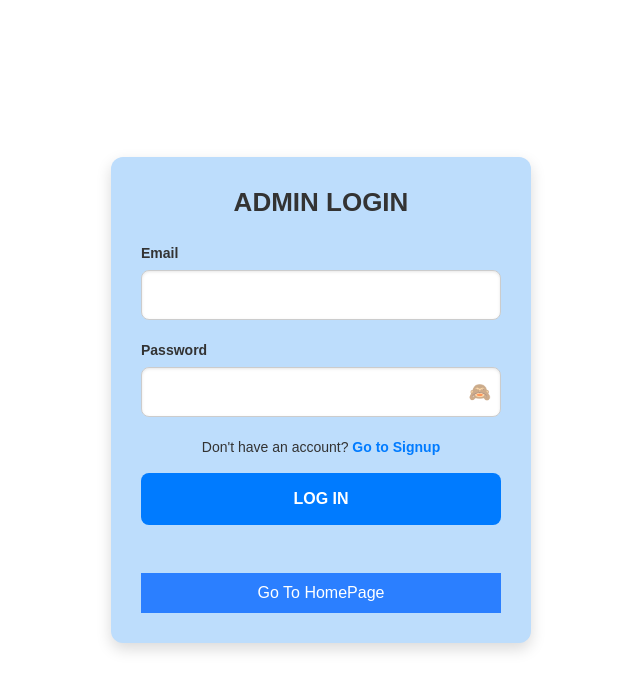
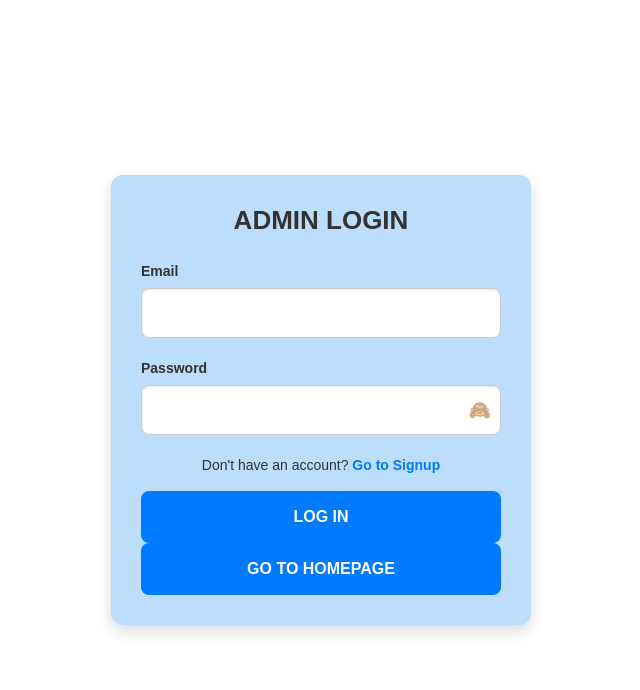
Before and after one commit to Yashwanthmalviya/my-app, a React (Vite) app: page /admin-login in a window 1280 px wide. Shown: the top 690 px of the page, without its empty margins (319-959 px from the left). Built offline with nearby package versions, Linux system fonts and the light colour scheme.

Commit message:
Update AdminLogin.jsx

```diff
--- a/src/pages/AdminLogin.jsx
+++ b/src/pages/AdminLogin.jsx
@@ -87,8 +87,8 @@ const AdminLogin = () => {
                 </form>
                  <Link to={"https://erp-dashboard-azure.vercel.app/"} >
                     <button
-                        type="submit"
-                        className="w-full mt-5 bg-blue-500 text-white py-2 rounded-lg hover:bg-blue-700 transition"
+
+                        className="login-button"
                     >
                         Go To HomePage
                     </button>
```
